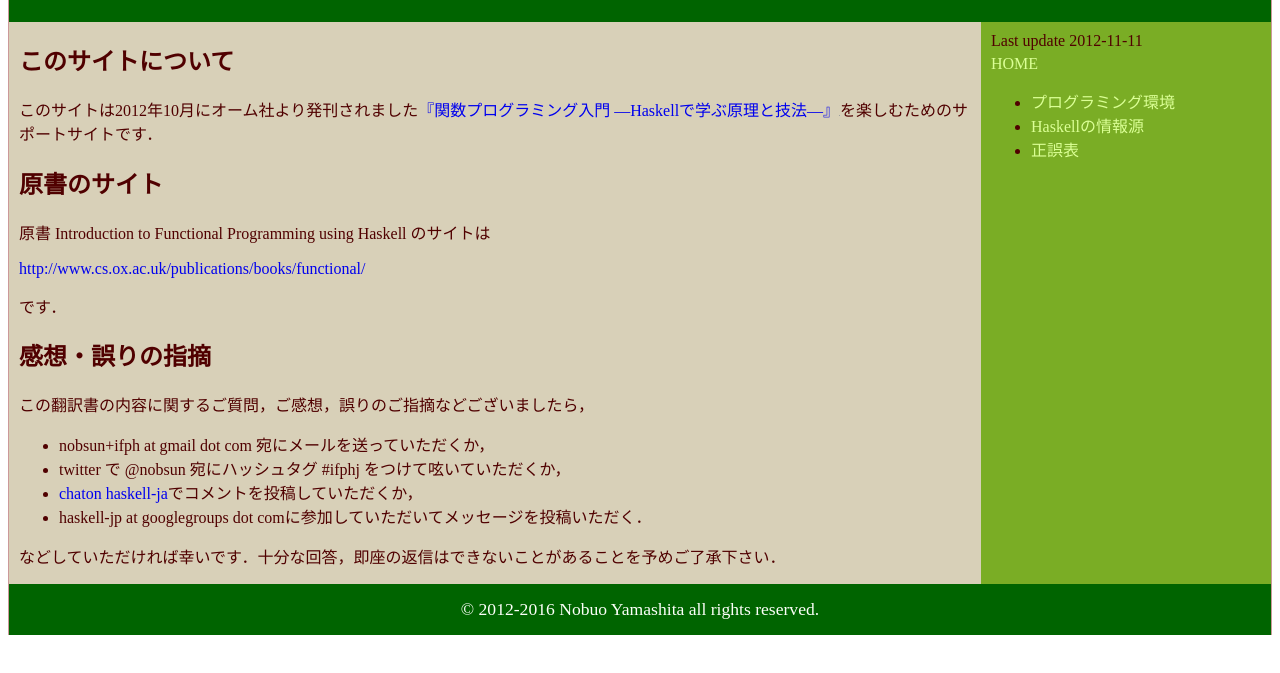
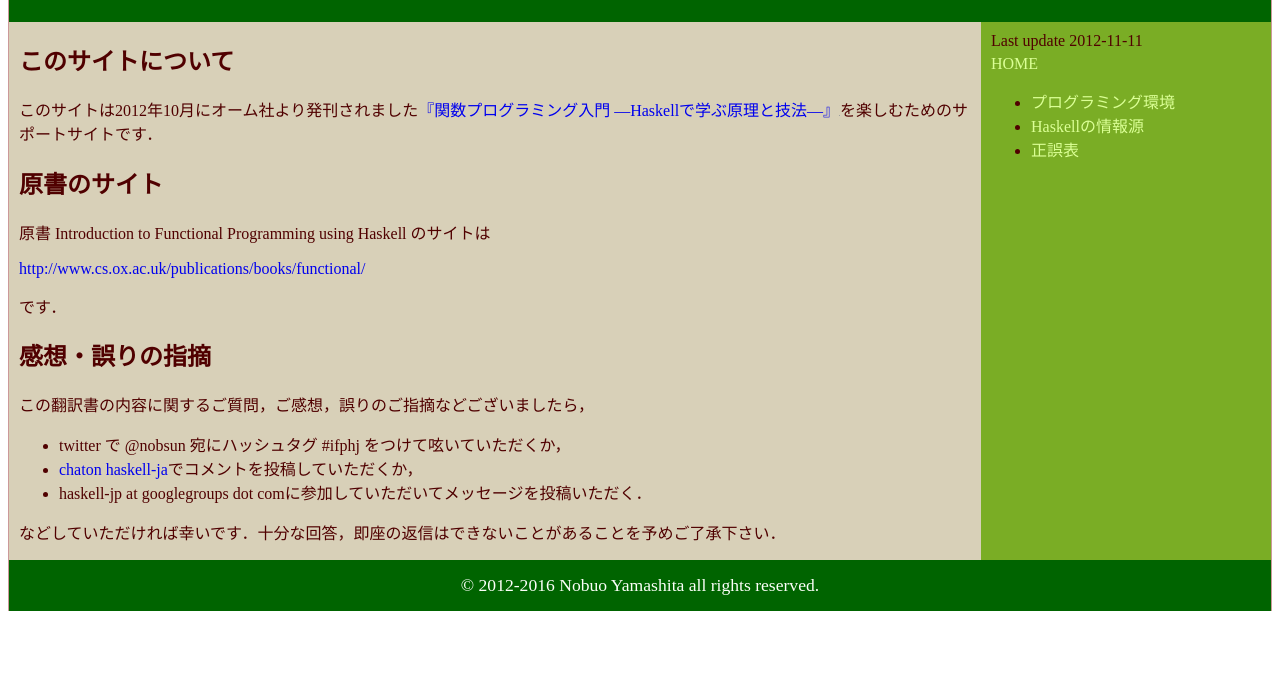
Before and after one commit to sampou-org/ifph, a plain HTML site: page index.html in a window 1280 px wide. Shown: the part 115-788 px from the top of the page. Drawn offline with Linux system fonts and the light colour scheme.

Commit message:
remove mail address

```diff
--- a/index.html
+++ b/index.html
@@ -19,7 +19,6 @@
 <h2 id="感想誤りの指摘">感想・誤りの指摘</h2>
 <p>この翻訳書の内容に関するご質問，ご感想，誤りのご指摘などございましたら，</p>
 <ul>
-<li>nobsun+ifph at gmail dot com 宛にメールを送っていただくか，</li>
 <li>twitter で @nobsun 宛にハッシュタグ #ifphj をつけて呟いていただくか，</li>
 <li><a href="http://chaton.practical-scheme.net/haskell-ja/">chaton haskell-ja</a>でコメントを投稿していただくか，</li>
 <li>haskell-jp at googlegroups dot comに参加していただいてメッセージを投稿いただく．</li>
```
